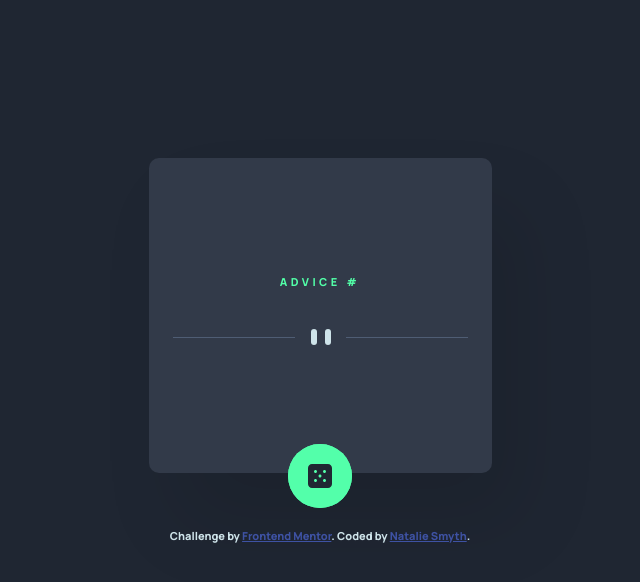
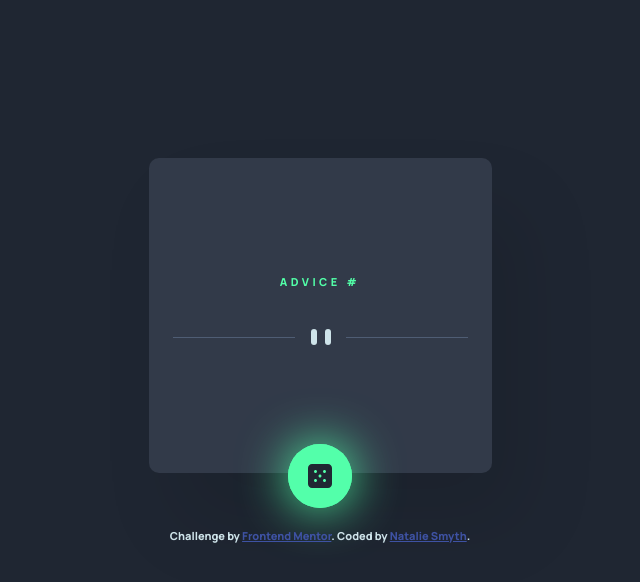
Before and after one commit to nataliesmyth/FEM-advice-generator, a plain HTML site: page index.html in a window 1280 px wide. In both pictures the pointer is over the button 640 px from the left and 475 px from the top of the page. Shown: the whole page, without its empty margins (320-960 px from the left). Drawn offline with Linux system fonts and the light colour scheme; no server answers.

Commit message:
added button hover state

```diff
--- a/style.css
+++ b/style.css
@@ -95,6 +95,11 @@ button {
     background-color: hsl(var(--clr-neon-green));
 }
 
+.btn:hover {
+    cursor: pointer;
+    box-shadow: 0 0 50px hsl(var(--clr-neon-green));
+}
+
 .attribution {
     font-size: 11px;
     text-align: center;
```
